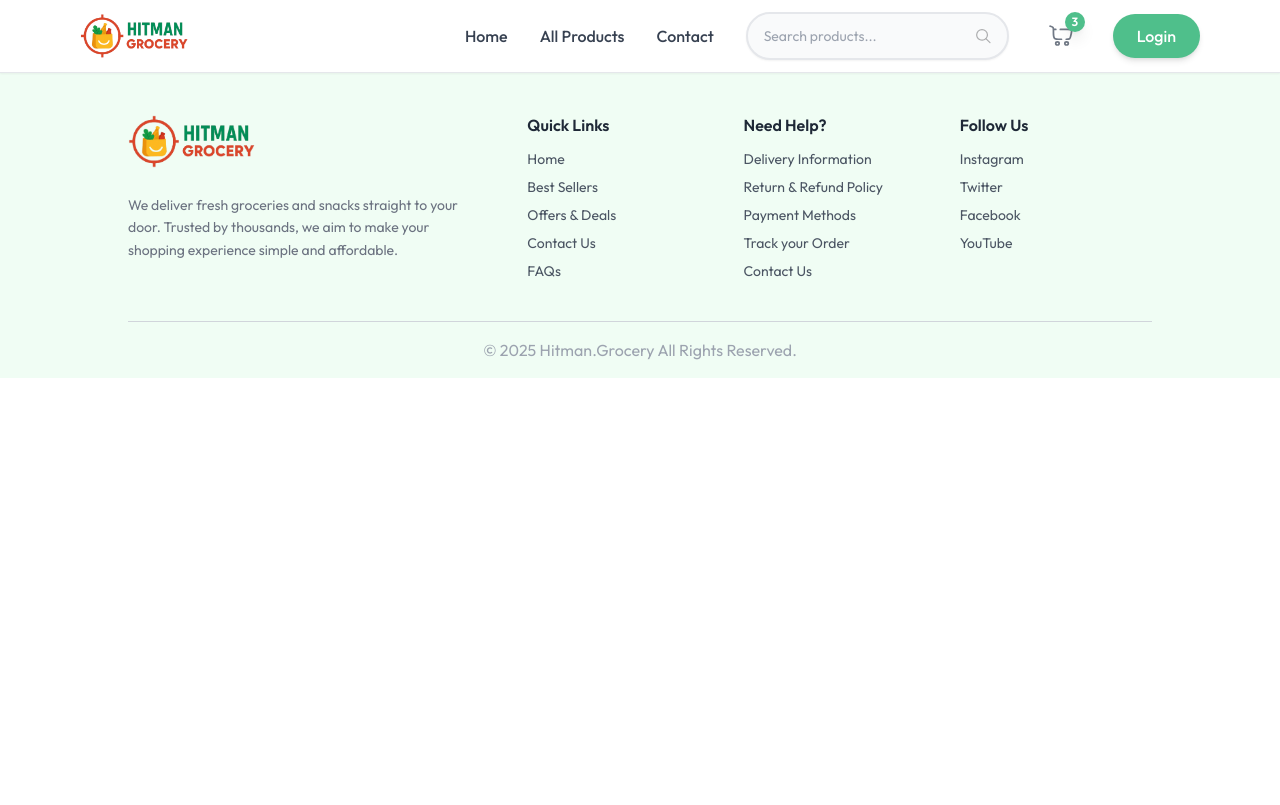
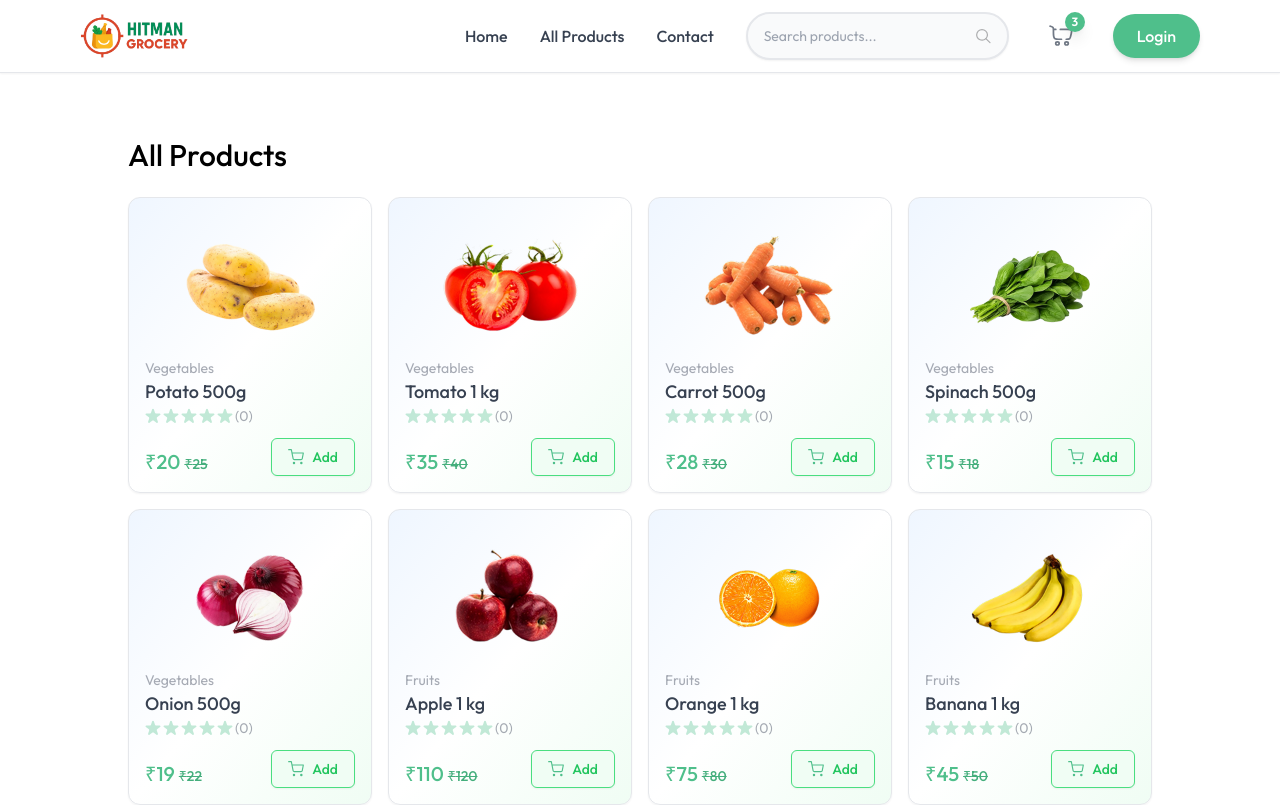
Before and after one commit to meetmodi45/hitman.grocery, a React (Vite) app in the folder client/: page /products in a window 1280 px wide. Shown: the top 805 px of the page. Built offline with nearby package versions, Linux system fonts and the light colour scheme.

Commit message:
Login signup page and Allproducts page done

```diff
--- a/client/src/App.jsx
+++ b/client/src/App.jsx
@@ -5,17 +5,27 @@ import { Route, Routes, useLocation } from "react-router-dom";
 import Home from "./pages/Home";
 import { Toaster } from "react-hot-toast";
 import Footer from "./components/Footer";
+import { useAppContext } from "./context/AppContext";
+import Login from "./components/Login";
+import AllProducts from "./pages/AllProducts";
 
 const App = () => {
+  const { showUserLogin } = useAppContext();
   const isSellerPath = useLocation().pathname.includes("seller");
   return (
     <div>
       {isSellerPath ? null : <Navbar />}
       <div
-        className={`${isSellerPath ? "" : "px-6 md:px-16 lg:px-24 xl:px-32"}`}
+        className={`${
+          isSellerPath
+            ? ""
+            : "px-4 sm:px-8 md:px-12 lg:px-20 xl:px-28 2xl:px-32"
+        }`}
       >
+        {showUserLogin ? <Login /> : null}
         <Routes>
           <Route path="/" element={<Home />}></Route>
+          <Route path="/products" element={<AllProducts />} />
         </Routes>
         <Toaster position="top-center" reverseOrder={false} />
       </div>
--- /dev/null
+++ b/client/src/components/Login.jsx
@@ -0,0 +1,104 @@
+import React, { useEffect } from "react";
+import { useAppContext } from "../context/AppContext";
+
+const Login = () => {
+  const { setShowUserLogin } = useAppContext();
+  const [state, setState] = React.useState("login");
+  const [name, setName] = React.useState("");
+  const [email, setEmail] = React.useState("");
+  const [password, setPassword] = React.useState("");
+
+  // Disable scroll when modal opens
+  useEffect(() => {
+    document.body.style.overflow = "hidden";
+    return () => (document.body.style.overflow = "");
+  }, []);
+
+  return (
+    <div
+      onClick={() => setShowUserLogin(false)}
+      className="fixed inset-0 z-50 flex items-center justify-center bg-black bg-opacity-50 backdrop-blur-sm px-4"
+    >
+      <form
+        onClick={(e) => e.stopPropagation()}
+        className="w-full max-w-md bg-white border border-gray-200 rounded-2xl shadow-lg p-8 space-y-5 transition-transform animate-fadeIn"
+      >
+        <h2 className="text-3xl font-semibold text-center text-gray-800">
+          <span className="text-primary">User</span>{" "}
+          {state === "login" ? "Login" : "Sign Up"}
+        </h2>
+
+        {state === "register" && (
+          <div>
+            <label className="text-sm text-gray-700">Name</label>
+            <input
+              value={name}
+              onChange={(e) => setName(e.target.value)}
+              className="mt-1 w-full px-4 py-2 border border-gray-300 rounded-lg outline-none focus:ring-2 focus:ring-primary text-sm text-gray-800"
+              type="text"
+              placeholder="Enter your name"
+              required
+            />
+          </div>
+        )}
+
+        <div>
+          <label className="text-sm text-gray-700">Email</label>
+          <input
+            value={email}
+            onChange={(e) => setEmail(e.target.value)}
+            className="mt-1 w-full px-4 py-2 border border-gray-300 rounded-lg outline-none focus:ring-2 focus:ring-primary text-sm text-gray-800"
+            type="email"
+            placeholder="Enter your email"
+            required
+          />
+        </div>
+
+        <div>
+          <label className="text-sm text-gray-700">Password</label>
+          <input
+            value={password}
+            onChange={(e) => setPassword(e.target.value)}
+            className="mt-1 w-full px-4 py-2 border border-gray-300 rounded-lg outline-none focus:ring-2 focus:ring-primary text-sm text-gray-800"
+            type="password"
+            placeholder="Enter your password"
+            required
+          />
+        </div>
+
+        <p className="text-sm text-center text-gray-500">
+          {state === "register" ? (
+            <>
+              Already have an account?{" "}
+              <span
+                onClick={() => setState("login")}
+                className="text-primary cursor-pointer hover:underline"
+              >
+                Login here
+              </span>
+            </>
+          ) : (
+            <>
+              Don't have an account?{" "}
+              <span
+                onClick={() => setState("register")}
+                className="text-primary cursor-pointer hover:underline"
+              >
+                Sign up here
+              </span>
+            </>
+          )}
+        </p>
+
+        <button
+          type="submit"
+          className="w-full py-2 rounded-full bg-primary hover:bg-primary-dark text-white font-medium transition-all duration-200"
+        >
+          {state === "register" ? "Create Account" : "Login"}
+        </button>
+      </form>
+    </div>
+  );
+};
+
+export default Login;
--- a/client/src/components/Navbar.jsx
+++ b/client/src/components/Navbar.jsx
@@ -7,6 +7,8 @@ const Navbar = () => {
   const [open, setOpen] = React.useState(false);
   const { user, setUser } = useAppContext();
   const navigate = useNavigate();
+
+  const { setShowUserLogin } = useAppContext();
 
   const handleLogout = () => {
     setUser(null);
@@ -161,15 +163,15 @@ const Navbar = () => {
           </NavLink>
           <div className="w-full border-t border-gray-100 mt-2 pt-3">
             {!user ? (
-              <NavLink
-                to="/login"
-                onClick={() => setOpen(false)}
-                className="block w-full"
+              <button
+                onClick={() => {
+                  setOpen(false);
+                  setShowUserLogin(true);
+                }}
+                className="w-full cursor-pointer px-6 py-3 bg-primary hover:bg-primary-dark transition-all duration-200 text-white font-medium rounded-lg shadow-md"
               >
-                <button className="w-full cursor-pointer px-6 py-3 bg-primary hover:bg-primary-dark transition-all duration-200 text-white font-medium rounded-lg shadow-md">
-                  Login
-                </button>
-              </NavLink>
+                Login
+              </button>
             ) : (
               <button
                 onClick={() => {
--- a/client/src/context/AppContext.jsx
+++ b/client/src/context/AppContext.jsx
@@ -1,12 +1,17 @@
-import { createContext, useContext, useState } from "react";
+import { createContext, useContext, useState, useEffect } from "react";
 import { useNavigate } from "react-router-dom";
 export const AppContext = createContext();
+import { dummyProducts } from "../assets/assets";
 
 export const AppContextProvider = ({ children }) => {
   const navigate = useNavigate();
   const [user, setUser] = useState(false);
   const [isSeller, setIsSeller] = useState(false);
   const [showUserLogin, setShowUserLogin] = useState(false);
+  const [products, setProducts] = useState([]);
+  useEffect(() => {
+    setProducts(dummyProducts);
+  }, []);
   const value = {
     user,
     setUser,
@@ -15,6 +20,8 @@ export const AppContextProvider = ({ children }) => {
     showUserLogin,
     setShowUserLogin,
     navigate,
+    products,
+    setProducts,
   };
 
   return <AppContext.Provider value={value}>{children}</AppContext.Provider>;
--- /dev/null
+++ b/client/src/pages/AllProducts.jsx
@@ -0,0 +1,122 @@
+import React from "react";
+import { useAppContext } from "../context/AppContext";
+import { assets } from "../assets/assets";
+import toast from "react-hot-toast";
+
+const AllProducts = () => {
+  const { products } = useAppContext();
+  const [counts, setCounts] = React.useState({});
+
+  const handleAdd = (index) => {
+    setCounts((prev) => ({ ...prev, [index]: 1 }));
+    toast.success("Added to Cart");
+  };
+
+  const handleChange = (index, delta) => {
+    setCounts((prev) => {
+      const newCount = Math.max((prev[index] || 0) + delta, 0);
+      const action = delta > 0 ? "Added" : "Removed";
+      if (newCount === 0 && delta < 0) {
+        toast("Removed from Cart", {
+          icon: "❌",
+        });
+      } else if (delta !== 0) {
+        toast(`${action} to Cart`);
+      }
+      return { ...prev, [index]: newCount };
+    });
+  };
+
+  return (
+    <div className="mt-16 mb-16 px-4">
+      <p className="text-2xl md:text-3xl font-medium mb-6">All Products</p>
+      <div className="grid grid-cols-1 sm:grid-cols-2 md:grid-cols-3 lg:grid-cols-4 gap-4 justify-center">
+        {products.map((product, index) => {
+          const count = counts[index] || 0;
+
+          return (
+            <div
+              key={product._id}
+              className="bg-gradient-to-br from-blue-50 via-white to-green-50 border border-gray-200 rounded-xl p-4 w-full max-w-[220px] sm:max-w-[240px] lg:max-w-[260px] shadow-sm hover:shadow-md transition"
+            >
+              <div className="group cursor-pointer flex items-center justify-center px-2">
+                <img
+                  className="group-hover:scale-105 transition max-w-26 md:max-w-36"
+                  src={product.image[0]}
+                  alt={product.name}
+                />
+              </div>
+              <div className="text-gray-500/60 text-sm">
+                <p>{product.category}</p>
+                <p className="text-gray-700 font-medium text-lg truncate w-full">
+                  {product.name}
+                </p>
+                {/* Rating Stars (optional logic) */}
+                <div className="flex items-center gap-0.5">
+                  {Array(5)
+                    .fill("")
+                    .map((_, i) => (
+                      <img
+                        key={i}
+                        src={
+                          i < (product.rating || 0)
+                            ? assets.star_icon
+                            : assets.star_dull_icon
+                        }
+                        alt="star"
+                        className="w-4 h-4"
+                      />
+                    ))}
+                  <p>({product.rating || 0})</p>
+                </div>
+                <div className="flex items-end justify-between mt-3">
+                  <p className="md:text-xl text-base font-medium text-primary">
+                    ₹{product.offerPrice}{" "}
+                    <span className="text-primary-dull md:text-sm text-xs line-through">
+                      ₹{product.price}
+                    </span>
+                  </p>
+
+                  {/* Add or Counter */}
+                  <div className="text-primary">
+                    {count === 0 ? (
+                      <button
+                        onClick={() => handleAdd(index)}
+                        className="flex items-center justify-center gap-2 px-4 py-2 border border-green-400 text-green-500 bg-green-50 rounded-md shadow-sm hover:bg-green-200 transition duration-200"
+                      >
+                        <img
+                          src={assets.cart_icon}
+                          alt="cart"
+                          className="w-4 h-4"
+                        />
+                        <span className="font-medium">Add</span>
+                      </button>
+                    ) : (
+                      <div className="flex items-center justify-center gap-3 px-4 py-2 h-[40px] border border-green-400 text-green-500 bg-green-100 rounded-md shadow-sm transition duration-200">
+                        <button
+                          onClick={() => handleChange(index, -1)}
+                          className="text-base font-medium hover:text-green-600"
+                        >
+                          −
+                        </button>
+                        <span className="text-base font-medium">{count}</span>
+                        <button
+                          onClick={() => handleChange(index, 1)}
+                          className="text-base font-medium hover:text-green-600"
+                        >
+                          +
+                        </button>
+                      </div>
+                    )}
+                  </div>
+                </div>
+              </div>
+            </div>
+          );
+        })}
+      </div>
+    </div>
+  );
+};
+
+export default AllProducts;
```
